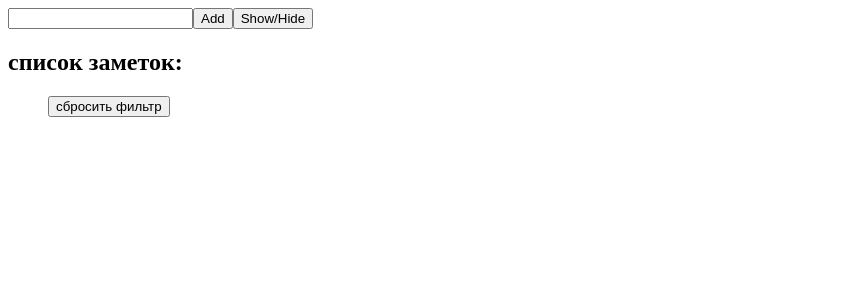
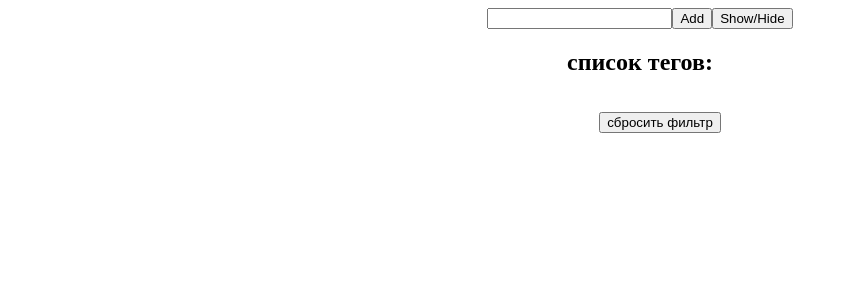
Before and after one commit to harmmselution/TS-React-practice, a React (Create React App) app: page / in a window 1280 px wide. Shown: the top 300 px of the page, without its empty margins (0-848 px from the left). Built offline with nearby package versions, Linux system fonts and the light colour scheme.

Commit message:
some bugs are fixed

```diff
--- a/src/components/Form.tsx
+++ b/src/components/Form.tsx
@@ -27,6 +27,7 @@ export const Form: React.FC = () => {
         setValue('');
        }
     }
+
     const editToDo = (index: number): void => {
        setTodos(todos.map(todo => {
             if(todo.id !== index) return todo;
@@ -34,18 +35,36 @@ export const Form: React.FC = () => {
             return {...todo,
                 isEdit: true}
        }))
+       todos.forEach( (todo) => {
+            if(todo.id === index && todo.value.includes("#")) {
+            //    let arr = todo.value.split(" ");
+            //    arr.forEach( elem => {
+            //     if(elem.startsWith("#")) {
 
+            //     }
+            //    })
+            let inputs = document.getElementsByTagName("input");
+              let arr =  Array.from(inputs);
+             let newarr= arr.map(elem => elem.value)
+            console.log(newarr)
+            }
+
+       })
     }
+
     const showNotes = () => {
         setIsShown(!isShown)
     }
+
     const handleEvent = (e: React.ChangeEvent<HTMLInputElement>) => {
         setValue(e.target.value);
     }
+
     const removeToDo = (id: number): void => {
         setTodos(todos.filter((todo) => todo.id !== id));
 
     }
+
     const saveEdited = (index: number): void => {
         setTodos(todos.map(todo => {
             if(todo.id !== index ) return todo;
@@ -54,28 +73,28 @@ export const Form: React.FC = () => {
     }
 
     let tags: string[]= [];
-    todos
-        .map(tag => {
-            let newtags = tag.value.split(" ");
 
+    todos.map(tag => {
+        let newtags = tag.value.split(" ");
         newtags.forEach(elem => {
             if(elem.startsWith("#") && elem.length > 1 ) {
-                tags.push(elem);
+              tags.push(elem);
             }
-
+        })
+            return tags;
         })
 
-        return tags;
-        })
+
         let newTodos = [];
+
        const handleClick = (tag: string) => {
-         newTodos = [...todos].filter(item => item.value.includes(tag))
-        setFiltered([...newTodos]);
+         newTodos = todos.filter(item => item.value.split(" ").includes(tag))
+        setFiltered(newTodos);
         setFilterFlag(true);
        }
 
 
-    return <div>
+    return <div className="list">
         <div>
             <input type="text" value={value} onChange={handleEvent}    />
                 <button onClick={addToDo}>Add</button>
@@ -88,9 +107,9 @@ export const Form: React.FC = () => {
             filterFlag = {filterFlag}
             /> : "" }
         </div>
-        <h2>список заметок:</h2>
+        <h2>список тегов:</h2>
         <ul>
-        {tags.map((tag,index) => <Tag tag={tag} id={index} handleClick={() => handleClick(tag)}/>)}
+        {tags.map((tag,index) => <Tag tag={tag} key={`${tag}+${Date.now()}`} id={index} handleClick={() => handleClick(tag)}/>)}
         <button onClick={() => setFilterFlag(false)}>сбросить фильтр</button>
         </ul>
     </div>
--- a/src/components/ToDo.tsx
+++ b/src/components/ToDo.tsx
@@ -1,5 +1,5 @@
 import { Idata } from "../types/data";
-
+import "../styles.css";
 interface ITodoItem extends Idata {
     removeToDo: (id: number) => void;
     editToDo: (index: number) => void;
@@ -13,9 +13,9 @@ interface ITodoItem extends Idata {
 export const ToDo: React.FC<ITodoItem> = ({id, value, isComplete,removeToDo,editToDo,isEdit,changeInput,saveEdited}) => {
 
     return<div>
-        { isEdit? <input value = {value} onChange = {(e) => changeInput(e,id) }/> : <input type="text" value={value} /> }
+        { isEdit? <input value = {value} onChange = {(e) => changeInput(e,id)} className="input1"/> : <input type="text" value={value} className ="input1" /> }
         <button onClick={() => removeToDo(id)}>X</button>
         <button onClick={() => editToDo(id)}>edit</button>
-        <button onClick={() => saveEdited(id)}>save edited</button>
+        { isEdit? <button  onClick={() => saveEdited(id)}>save edited</button> : ""}
     </div>
 }
--- a/src/components/TodoList.tsx
+++ b/src/components/TodoList.tsx
@@ -1,6 +1,7 @@
 import React from "react";
 import { Idata } from "../types/data";
 import {ToDo} from "./ToDo";
+
 interface ITodoListProps {
     items: Idata[];
     removeToDo: (id: number) => void;
@@ -13,7 +14,7 @@ interface ITodoListProps {
 
 export const ToDoList: React.FC<ITodoListProps> = ({items,removeToDo,editToDo,changeInput,saveEdited,filtered,filterFlag}) => {
 
-    return (<div>
+    return (<div >
         {
            filterFlag?  filtered.map((todo,index) =>
             <ToDo {...todo} key={todo.id}
--- /dev/null
+++ b/src/styles.css
@@ -0,0 +1,9 @@
+.input1{
+    border:1px solid green;
+}
+.list {
+    display: flex;
+    flex-direction: column;
+    align-items: center;
+    justify-content: center;
+}
```
